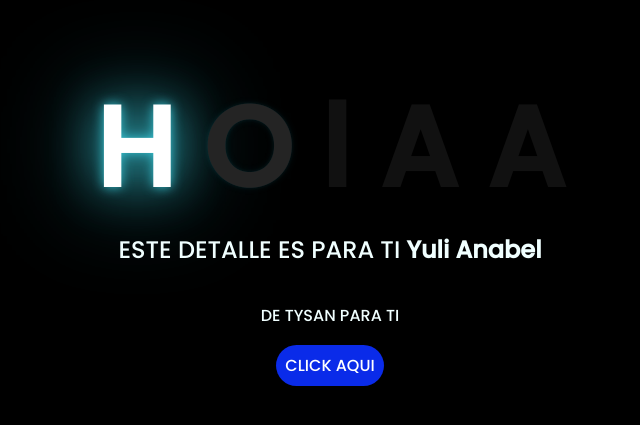
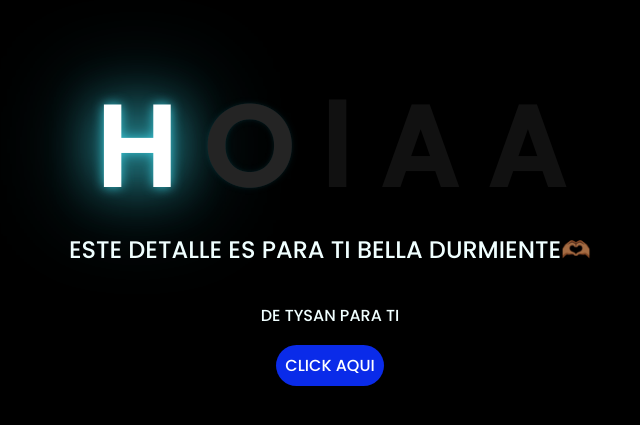
Before and after one commit to tyzan18/cinthy.com, a plain HTML site: page index.html in a window 1280 px wide. Shown: the part 111-536 px from the top of the page, without its empty margins (318-958 px from the left). Drawn offline with Linux system fonts and the light colour scheme.

Commit message:
Update index.html

```diff
--- a/index.html
+++ b/index.html
@@ -20,7 +20,7 @@
 
     </div>
     <div class="description">
-        <span>ESTE DETALLE ES PARA TI <strong>Yuli Anabel</strong></br>
+        <span>ESTE DETALLE ES PARA TI BELLA DURMIENTE🫶🏾</br>
         </span>
     </div>
     <div>
```
